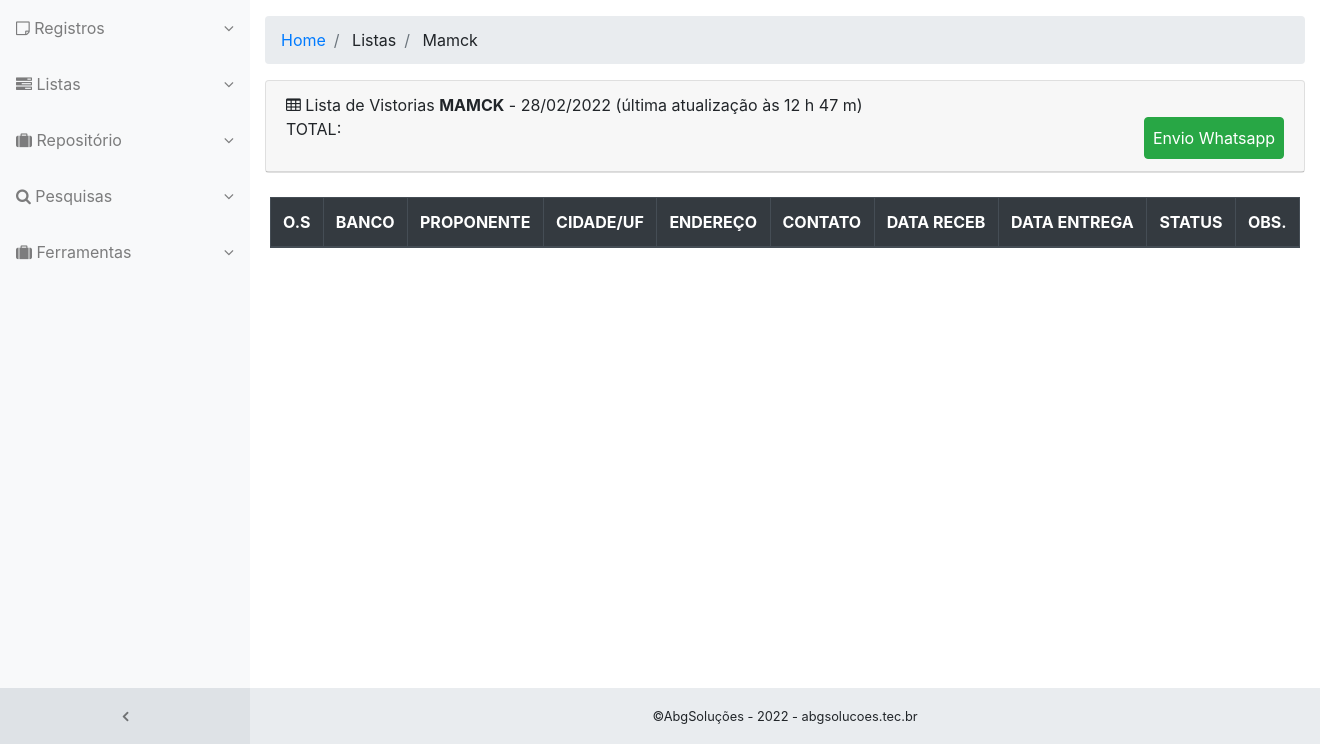
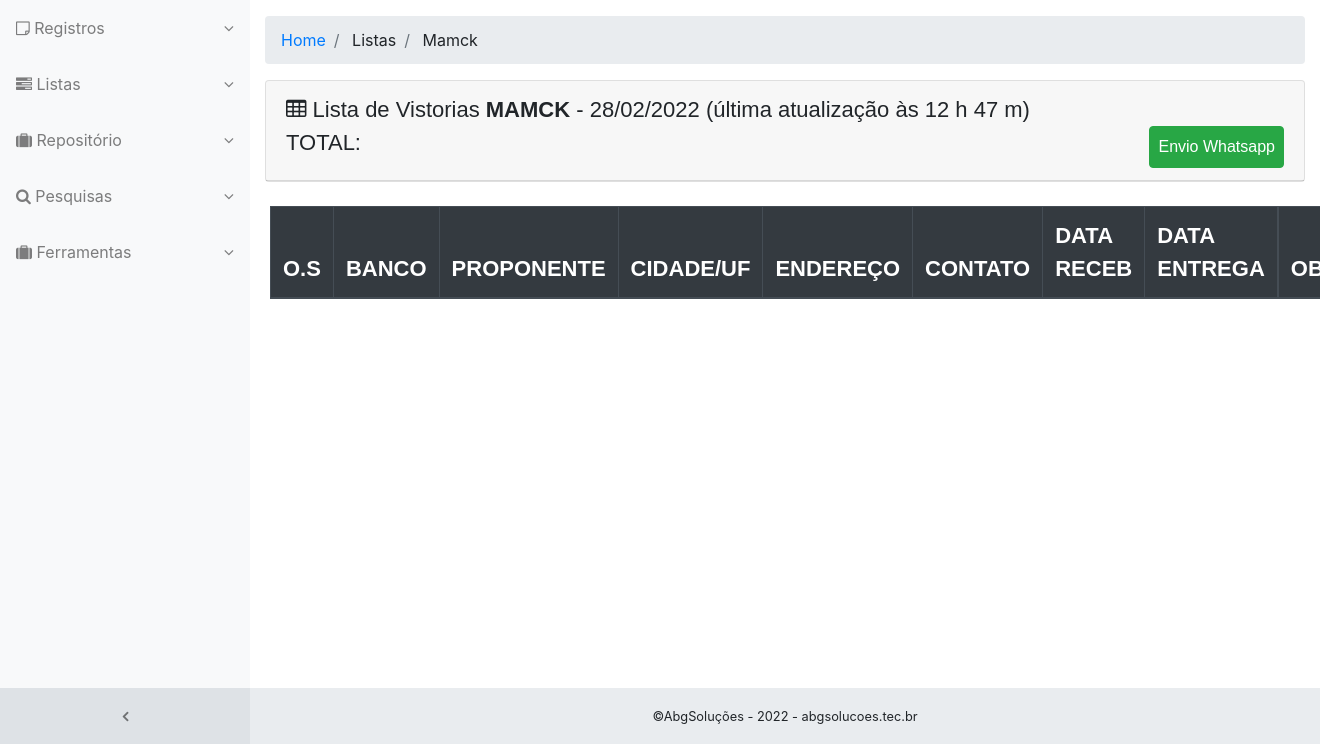
Before and after one commit to Ivonilson/prjABG, a PHP site: template view/lista-mamck.php in a window 1320 px wide. Shown: the part 56-800 px from the top of the page. Run offline with PHP 8.4, Linux system fonts and the light colour scheme; the template is opened without the code that fills it, so the values that code supplies are empty; a user stored in the database is signed in.

Commit message:
ajuste no tamanho da fonte das listas

```diff
--- a/view/lista-mamck.php
+++ b/view/lista-mamck.php
@@ -49,7 +49,7 @@
 						$resultado = $dados->dadosListaMamck();
 
 				?>
-				<div class="card-header">
+				<div class="card-header" style="font-size: 22px; font-family: Arial, Helvetica, sans-serif;">
 					<i class="fa fa-table"></i> Lista de Vistorias <strong>MAMCK</strong> - <?php $hoje = date('d/m/Y');echo $hoje; echo " (última atualização às ".date('H')." h ".date('i')." m)"; echo "<br>TOTAL: <strong>".$contador[0]['total']."</strong>";?>
 
 					<!-- DISPARADOR DO MODAL DO WHATSAPP-->
@@ -63,7 +63,7 @@
 				<div class="card-body">
 					<table class="table table-bordered table-hove" id="#" width="100%" cellspacing="0">
 						<thead class="thead-dark">
-							<tr>
+							<tr style="font-size: 22px; font-family: Arial, Helvetica, sans-serif;">
 								<th>O.S</th>
 								<th>BANCO</th>
 								<th>PROPONENTE</th>
@@ -72,7 +72,7 @@
 								<th>CONTATO</th>
 								<th>DATA RECEB</th>
 								<th>DATA ENTREGA</th>
-								<th>STATUS</th>
+								<th class="sr-only">STATUS</th>
 								<th>OBS.</th>
 								<!--<th id="esconder">EDITAR</th>-->
 							</tr>
@@ -100,7 +100,7 @@
 
 							?>
 
-							<tr>
+							<tr style="font-size: 22px; font-family: Arial, Helvetica, sans-serif;">
 								<td><?=$value['cod_os']?></td>
 								<td><?=$value['banco']?></td>
 								<td><?=$value['proponente']?></td>
@@ -109,7 +109,7 @@
 								<td><?=$value['CONTATO']?></td>
 								<td><?=date_format(date_create($value['data_receb']), "d/m/Y")?></td>
 								<td><?=date_format(date_create($value['data_entrega']), "d/m/Y")?></td>
-								<td><strong class="statusLista"><?=$value['obs3']?></strong></td>
+								<td class="sr-only"><strong class="statusLista"><?=$value['obs3']?></strong></td>
 								<td><?=$value['obs2']?></td>
 								<td align="center" id="esconder"><a href="/?pagina=editar-os&cod_os=<?=$value['cod_os']?>&form=lista-mamck" title="Editar"><i class="fa fa-pencil" aria-hidden="true"></a></td>
 							</tr>
```
Also changed, not shown: view/lista-havalia.php (+5 -5 lines).
